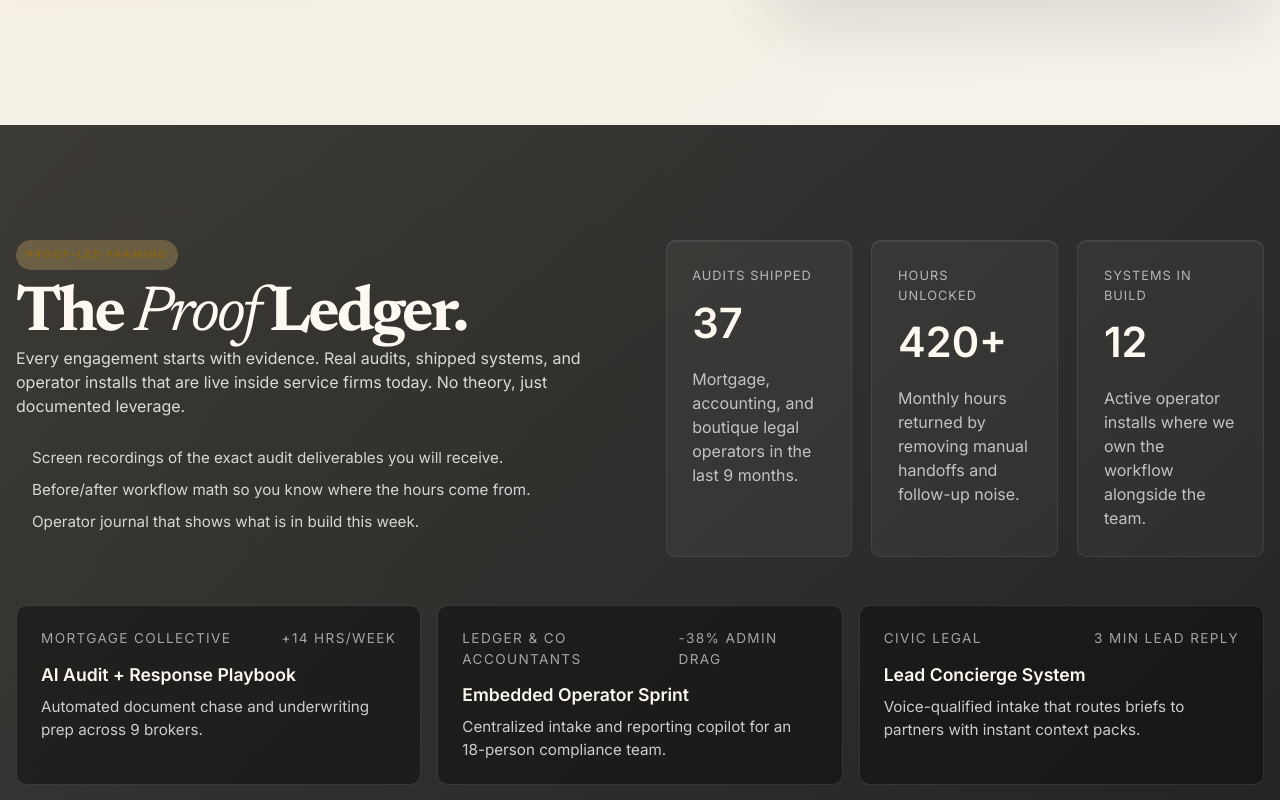
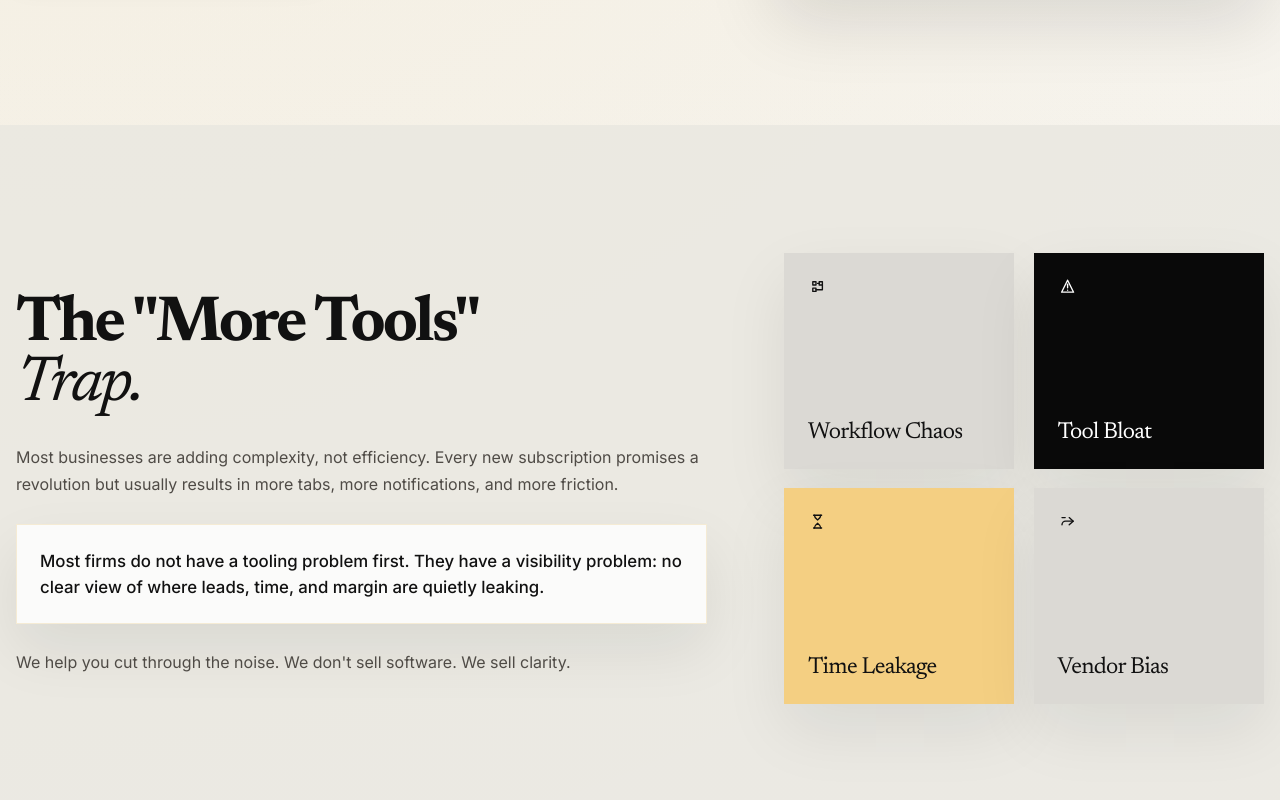
Before and after one commit to heyfinlay/FinnAI, a Next.js app: page / in a window 1280 px wide. Shown: the part 800-1600 px from the top of the page. Built offline with nearby package versions, Linux system fonts and the light colour scheme; no server answers.

Commit message:
Protect CRM route and simplify landing page

```diff
--- a/components/LandingPage.tsx
+++ b/components/LandingPage.tsx
@@ -4,8 +4,7 @@ const bookingUrl = process.env.NEXT_PUBLIC_BOOKING_URL ?? "https://calendly.com/
 const emailAddress = "finlay@temporaryutopia.com";
 
 const navItems = [
-  { href: "#proof", label: "Proof", current: true },
-  { href: "#services", label: "Services" },
+  { href: "#services", label: "Services", current: true },
   { href: "#ladder", label: "Access Ladder" },
   { href: "#advisory", label: "Advisory" },
   { href: "#verticals", label: "Verticals" },
@@ -23,45 +22,6 @@ const auditPoints = [
   "Map every manual touchpoint",
   "Identify shadow-work and tool overlap",
   "Quantify where slow response and rework are costing margin",
-];
-
-const proofHighlights = [
-  {
-    label: "Audits Shipped",
-    value: "37",
-    detail: "Mortgage, accounting, and boutique legal operators in the last 9 months.",
-  },
-  {
-    label: "Hours Unlocked",
-    value: "420+",
-    detail: "Monthly hours returned by removing manual handoffs and follow-up noise.",
-  },
-  {
-    label: "Systems in Build",
-    value: "12",
-    detail: "Active operator installs where we own the workflow alongside the team.",
-  },
-];
-
-const proofStories = [
-  {
-    client: "Mortgage Collective",
-    metric: "+14 hrs/week",
-    deliverable: "AI Audit + Response Playbook",
-    summary: "Automated document chase and underwriting prep across 9 brokers.",
-  },
-  {
-    client: "Ledger & Co Accountants",
-    metric: "-38% admin drag",
-    deliverable: "Embedded Operator Sprint",
-    summary: "Centralized intake and reporting copilot for an 18-person compliance team.",
-  },
-  {
-    client: "Civic Legal",
-    metric: "3 min lead reply",
-    deliverable: "Lead Concierge System",
-    summary: "Voice-qualified intake that routes briefs to partners with instant context packs.",
-  },
 ];
 
 const ladderSteps = [
@@ -322,52 +282,6 @@ export function LandingPage() {
                   <span>Finlay Sturzaker, Founder</span>
                 </figcaption>
               </figure>
-            </div>
-          </div>
-        </section>
-
-        <section id="proof" className="proof-band">
-          <div className="landing-shell">
-            <div className="proof-grid">
-              <div className="proof-copy">
-                <span className="section-chip">Proof-led Framing</span>
-                <h2 className="section-heading">
-                  The <em>Proof</em> Ledger.
-                </h2>
-                <p>
-                  Every engagement starts with evidence. Real audits, shipped systems, and operator installs that are live
-                  inside service firms today. No theory, just documented leverage.
-                </p>
-
-                <ul className="proof-list">
-                  <li>Screen recordings of the exact audit deliverables you will receive.</li>
-                  <li>Before/after workflow math so you know where the hours come from.</li>
-                  <li>Operator journal that shows what is in build this week.</li>
-                </ul>
-              </div>
-
-              <div className="proof-metrics">
-                {proofHighlights.map((item) => (
-                  <article key={item.label} className="proof-metric-card">
-                    <span>{item.label}</span>
-                    <strong>{item.value}</strong>
-                    <p>{item.detail}</p>
-                  </article>
-                ))}
-              </div>
-            </div>
-
-            <div className="proof-showcase" aria-label="Selected client outcomes">
-              {proofStories.map((story) => (
-                <article key={story.client} className="proof-story">
-                  <div className="proof-story-head">
-                    <span className="proof-client">{story.client}</span>
-                    <span className="proof-metric">{story.metric}</span>
-                  </div>
-                  <h3>{story.deliverable}</h3>
-                  <p>{story.summary}</p>
-                </article>
-              ))}
             </div>
           </div>
         </section>
```
Also changed, not shown: middleware.ts (added, +110 -0 lines).
